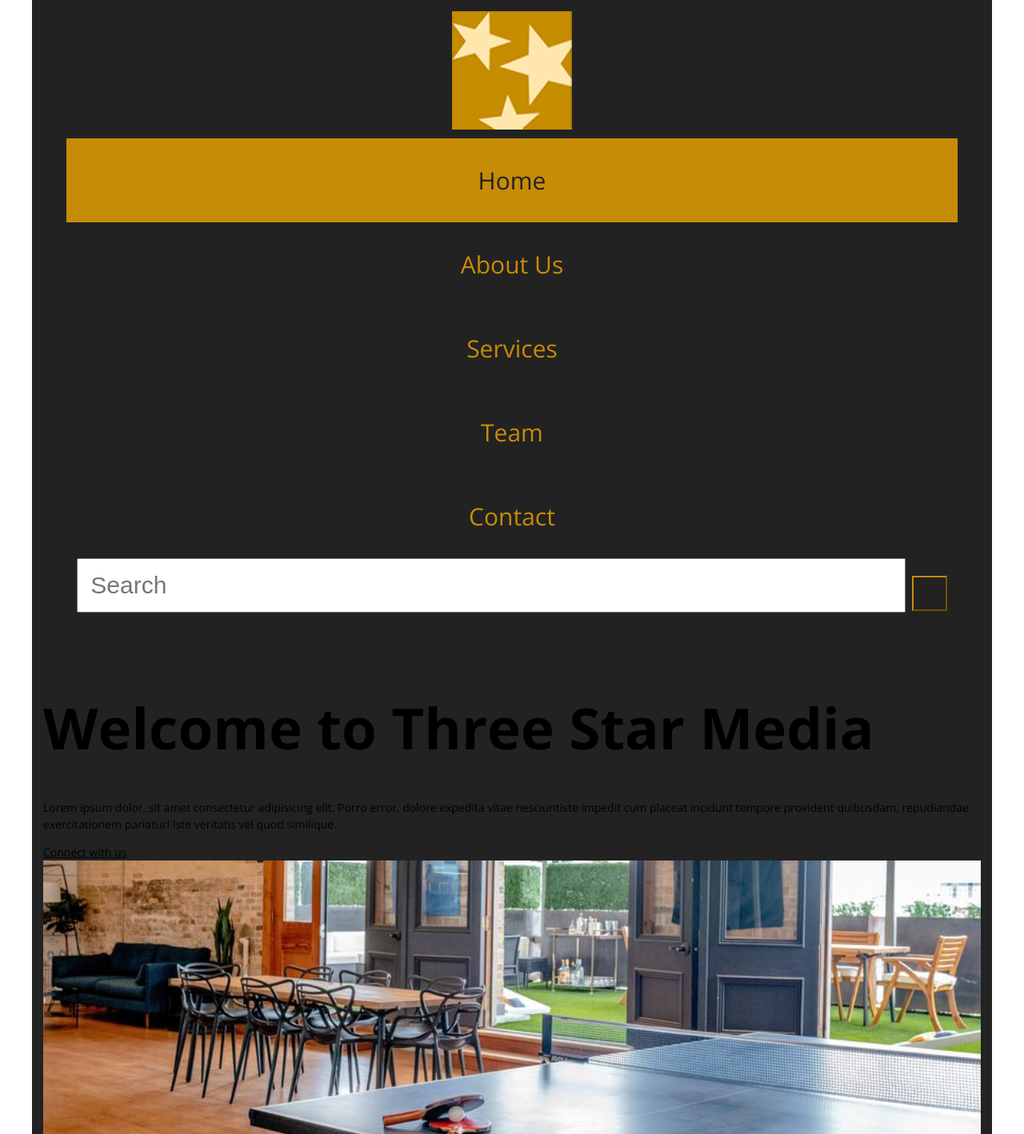
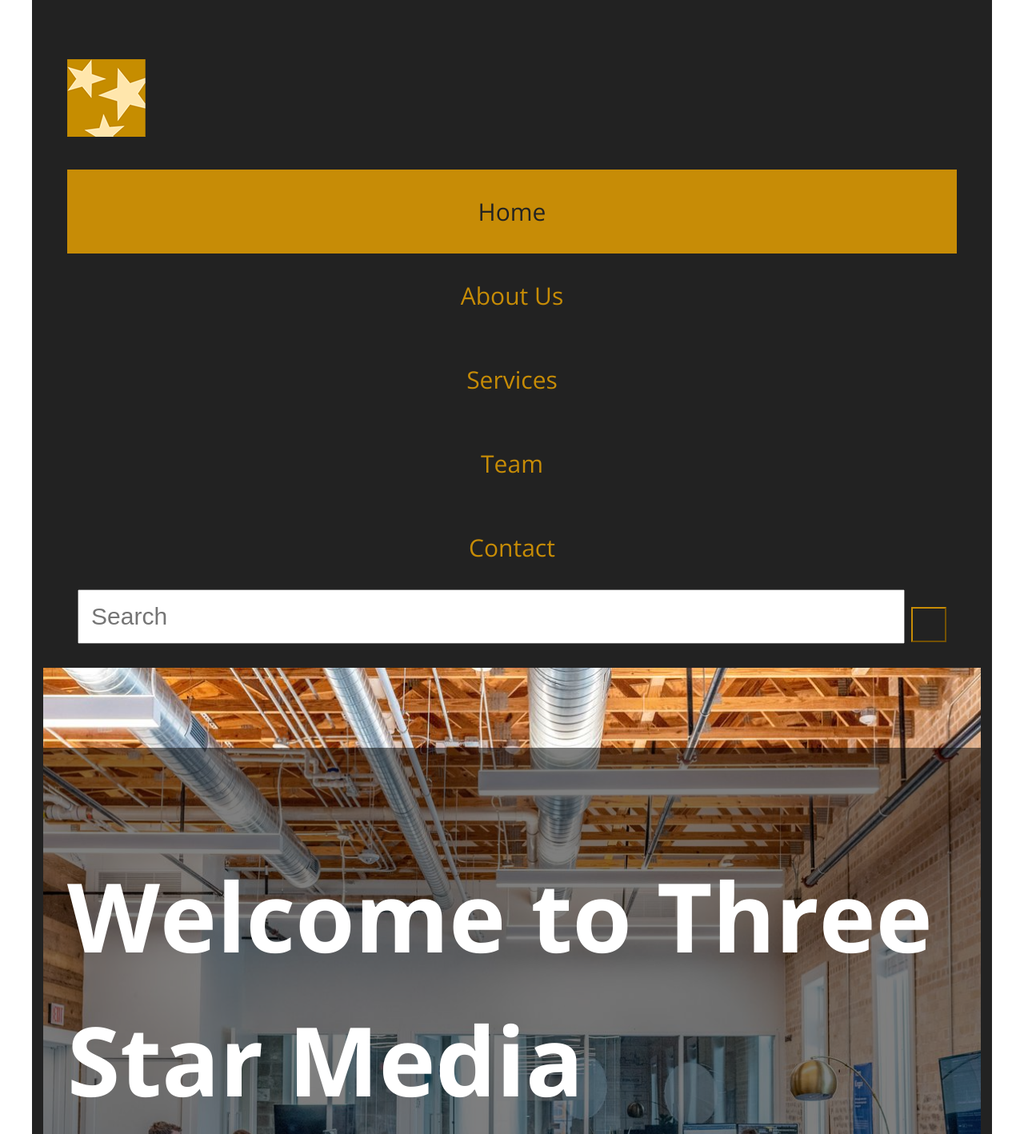
Before and after one commit to ogun0033/ogun0033.github.io, a plain HTML site: page final-project/index.html in a window 1280 px wide. Shown: the top 1418 px of the page at 80% size. Drawn offline with nearby package versions, Linux system fonts and the light colour scheme; some icons are missing.

Commit message:
Adds more info to final project

```diff
--- a/final-project/css/main.css
+++ b/final-project/css/main.css
@@ -131,7 +131,128 @@ html {
 
     /* Styling the navigation */
 
-    nav{
+    .nav-list{
+        display: flex;
+        flex-direction: column;
+        text-align: center;
+        font-size: 30px;
+        color: #c78c06;
+        margin: 0 auto;
+        padding: 30px;
+
+    }
+
+    .mobile-logo{
+        margin-right: auto;
+         }
+
+          /* LoVe HAte */
+    .nav-list a,
+    .nav-list a:link,
+    .nav-list a:visited{
+    display: block;
+    padding: 1em 0;
+    text-decoration: none;
+}
+
+    .nav-list a:hover,
+    .nav-list a:focus,
+    .nav-list a.current{
+    background-color:#c78c06;
+    color: #222;
+    }
+
+    .search{
+        display: none;
+    }
+    #search{
+        width: 93%;
+        padding: 15px;
+        font-size: 30px;
+    }
+
+    button{
+        border-color: #c78c06;
+        color: #c78c06;
+        background-color: #222;
+        padding: 20px;
+    }
+
+       /* Main content */
+    .background-image {
+        background: url("../images/main-banner.jpg") no-repeat center center;
+        background-size: cover;
+        position: relative;
+        margin: 0 auto;
+        height: 1000px;
+
+    }
+
+    .background-image .background-colour{
+        position: absolute;
+        top: 10%;
+        background: rgba(0, 0, 0, 0.5);
+        padding-bottom: 13%;
+
+    }
+ .background-image p{
+     color: white;
+ }
+
+    h1{
+        font-size: 120px;
+        margin-left: 30px;
+        top: 10%;
+        color: white;
+    }
+
+    h1, p{
+        margin-left: 30px;
+        margin-bottom: 15px;
+    }
+
+     p{
+        font-size: 25px;
+    }
+    .connect {
+        background-color: #c78c06;
+        text-decoration: none;
+        margin-left: 30px;
+        position: absolute;
+        padding: 40px;
+        font-size: 40px;
+    }
+
+    .connect .im{
+        margin-left: 20px;
+        font-size: 40px;
+
+    }
+
+  /* .connect{
+       background-color: #c78c06;
+       margin-left: 30px;
+       padding: 30px;
+      font-size: 25px;
+   }
+*/
+  /* .connect a,
+   .connect a:link,
+   .connect a:visited{
+     display: block;
+     padding: 1em 0;
+     text-decoration: none;
+    }
+
+   .connect a:hover,
+   .connect a:focus,
+   .connect a.current{
+   background-color:#c78c06;
+   color: #222;
+   }
+*/
+
+   /* nav{
         background-color: #222;
         font-size: 30px;
     }
@@ -143,11 +264,11 @@ html {
         margin: 0 auto;
         max-width: 95%;
     }
-
+*/
 
 
     /* LoVe HAte */
-.nav-list a,
+/*.nav-list a,
 .nav-list a:link,
 .nav-list a:visited{
     display: block;
@@ -187,3 +308,4 @@ button{
     margin-bottom: 20px;
     font-size: 30px;
 }
+*/
--- a/final-project/index.html
+++ b/final-project/index.html
@@ -24,8 +24,8 @@
         <header class="header-container">
             <nav>
                 <ul class="nav-list">
-                    <li class="mobile-logo"><img src="images/logo.png" alt="Logo"></li>
-                    <li><a href="index.html" class="current">Home</a></li>
+                    <li class="mobile-logo"><a href="#"><img src="images/logo.png" alt="Logo"></a></li>
+                    <li><a href="index.html" class="current" >Home</a></li>
                     <li><a href="#about">About Us</a></li>
                     <li><a href="#services">Services</a></li>
                     <li><a href="#team">Team</a></li>
@@ -55,7 +55,7 @@
                         exercitationem pariatur!
                         Iste veritatis vel quod similique.
                     </p>
-                    <a href="default.asp" target="_blank">Connect with us<i class="im im-play"></i></a>
+                    <a href="default.asp" target="_blank" class="connect">Connect with us<i class="im im-play"></i></a>
                 </div>
             </div>
 
```
